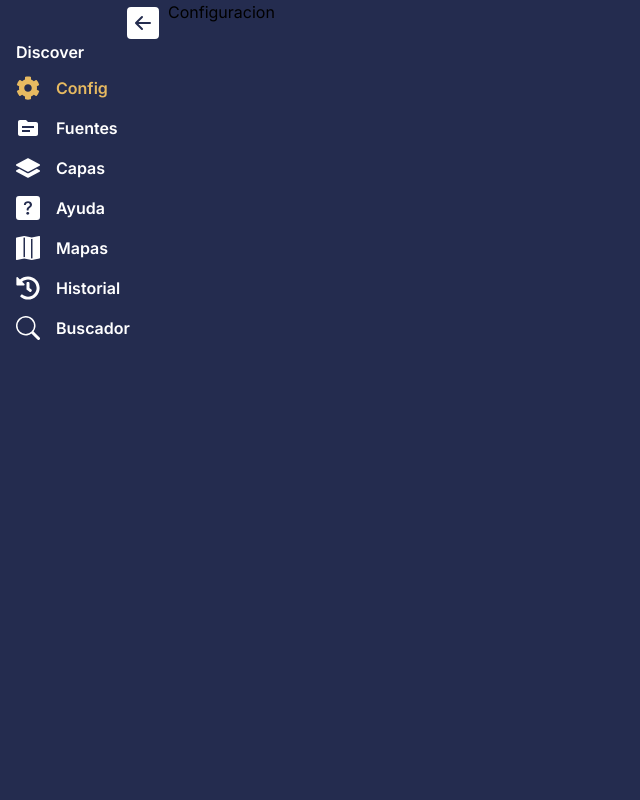
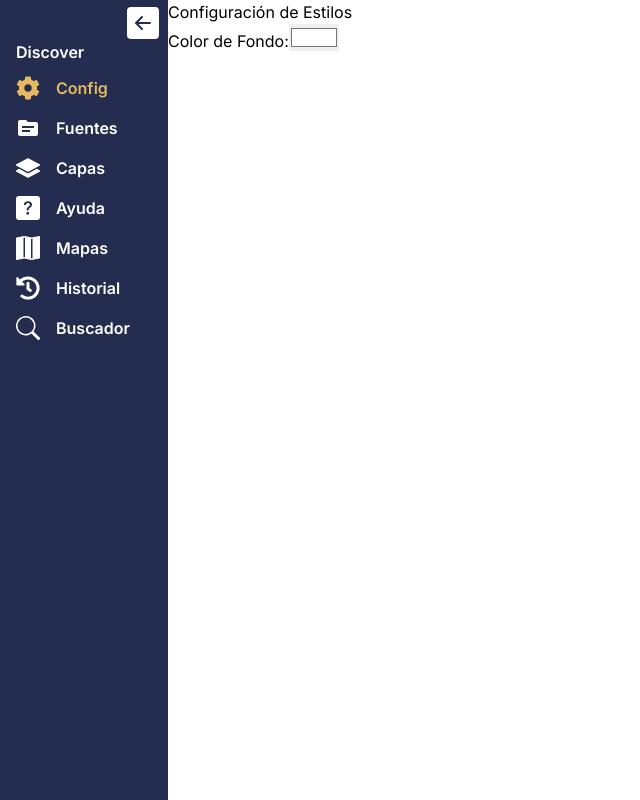
Before and after one commit to afcirillo96/new-visor, a Next.js app: page /dashboard/customization in a window 1280 px wide. Shown: the whole page, without its empty margins (0-640 px from the left). Built offline with nearby package versions, Linux system fonts and the light colour scheme; no server answers.

Commit message:
config background style test

```diff
--- a/src/app/components/Sidebar.module.css
+++ b/src/app/components/Sidebar.module.css
@@ -2,7 +2,7 @@
     position: fixed;
     top: 0;
     height: 100%;
-    background: #242C4F;
+    background: var(--background--color);
     text-emphasis-color: #fff;
     transition: left 0.3s ease;
     z-index: 99999;
@@ -10,7 +10,7 @@
 
   .subMenu {
     position: fixed;
-    background: #242C4F;
+    background: var(--background--color);
     text-emphasis-color: #fff;
     transition: left 0.3s ease;
     z-index: 99999;
@@ -31,11 +31,11 @@
   }
 
   .open {
-    left: -0px; /* Mostrar el menú por defecto */
+    left: -0px;
   }
 
   .closed {
-    left: -200px; /* Ocultar el menú por defecto */
+    left: -200px;
   }
 
   .sidebar ul {
--- a/src/app/dashboard/customization/layout.tsx
+++ b/src/app/dashboard/customization/layout.tsx
@@ -3,13 +3,54 @@
 import React, { useState, useEffect } from 'react';
 import { motion, useAnimation } from 'framer-motion';
 import styles from '@/app/components/Sidebar.module.css';
+// import styles2 from ''; // Importa los estilos globales
+
+
 
 export default function Layout() {
+    const [colorFondo, setColorFondo] = useState('#ffffff'); // Estado para el color de fondo
+
+    useEffect(() => {
+      // Al cargar la página, obtener el color de fondo inicial desde el localStorage
+      const colorFondoGuardado = localStorage.getItem('colorFondoGlobal');
+      if (colorFondoGuardado) {
+        setColorFondo(colorFondoGuardado);
+        // Aplicar el color de fondo guardado a toda la aplicación
+        document.documentElement.style.setProperty('--background--color', colorFondoGuardado);
+      }
+    }, []);
+
+    // Función para manejar el cambio en el color de fondo
+    const handleChangeColorFondo = (e: { target: { value: any; }; }) => {
+      const nuevoColorFondo = e.target.value;
+      setColorFondo(nuevoColorFondo);
+      // Guardar en el localStorage
+      localStorage.setItem('colorFondoGlobal', nuevoColorFondo);
+      // Aplicar el nuevo color de fondo a toda la aplicación
+      document.documentElement.style.setProperty('--background--color', nuevoColorFondo);
+    };
+
+
+    // Estilo para el fondo de la página
+    const estiloPagina = {
+        backgroundColor: colorFondo,
+        minHeight: '100vh', // Ajusta la altura mínima de la página según tus necesidades
+    };
+
     return (
         <div>
             <motion.div className={`${styles.subMenu} ${styles.subMenuConfig}`}>
                 <div className='grow'>
-                <p>Configuracion</p>
+                    <div style={estiloPagina}>
+                        <h1>Configuración de Estilos</h1>
+                        <label htmlFor="colorFondo">Color de Fondo:</label>
+                        <input
+                            type="color"
+                            id="colorFondo"
+                            value={colorFondo}
+                            onChange={handleChangeColorFondo}
+                        />
+                    </div>
                 </div>
             </motion.div>
         </div>
--- a/src/app/globals.css
+++ b/src/app/globals.css
@@ -7,6 +7,11 @@
   --background-start-rgb: 214, 219, 220;
   --background-end-rgb: 255, 255, 255;
 }
+
+:root {
+  --background--color: #242C4F;
+}
+
 
 @media (prefers-color-scheme: dark) {
   :root {
```
Lines whose indentation alone changed are shown as unchanged.
